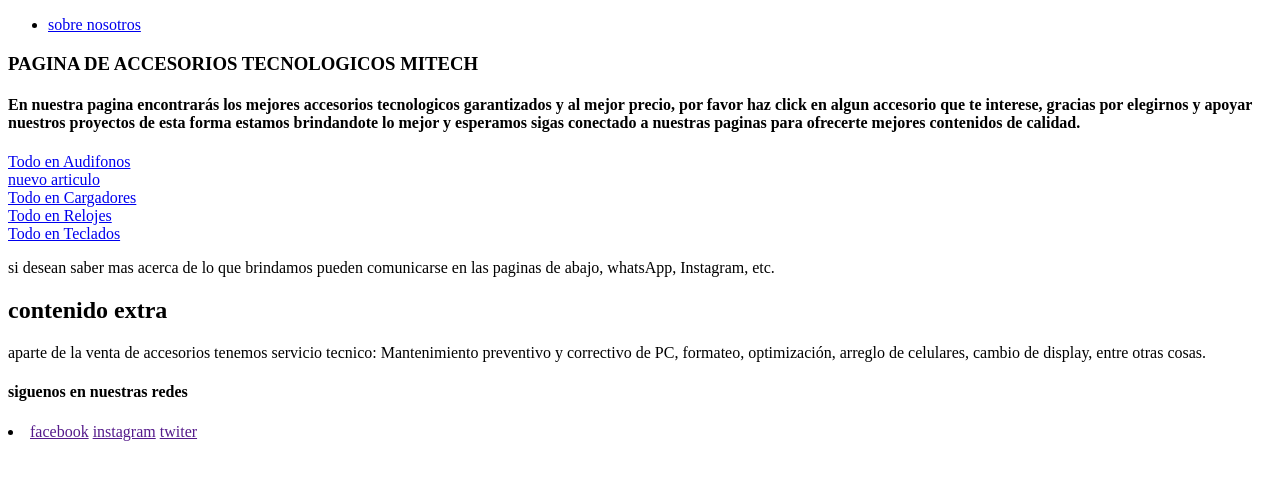
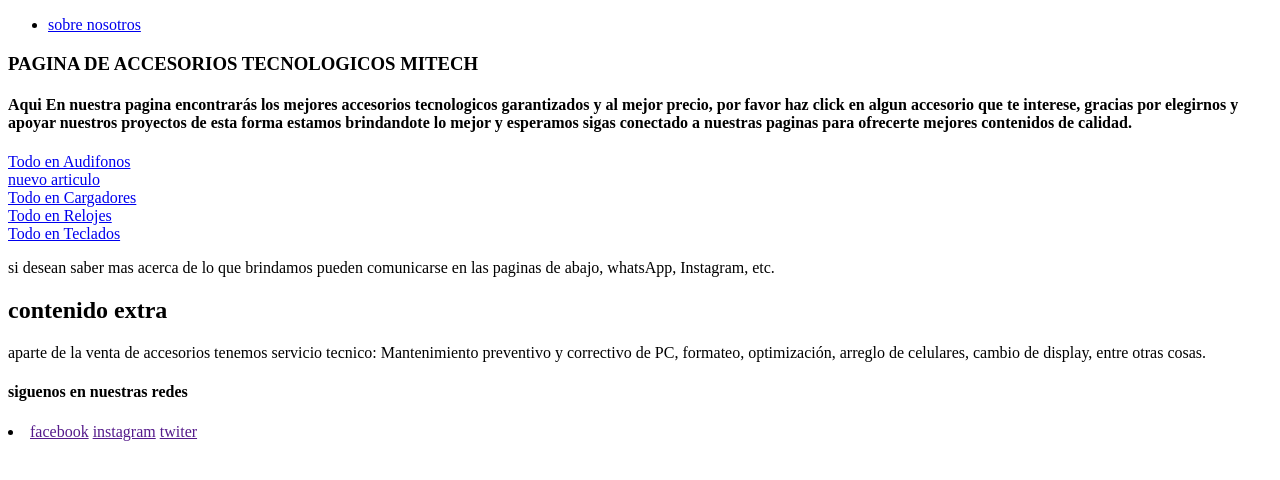
Before and after one commit to ingmiguel07/pagina-accesorios, a plain HTML site: page index.html in a window 1280 px wide. Drawn offline with Linux system fonts and the light colour scheme.

Commit message:
agrege nueva palabra

```diff
--- a/index.html
+++ b/index.html
@@ -33,7 +33,7 @@
           PAGINA DE ACCESORIOS TECNOLOGICOS MITECH
         </h1>
             <h4>
-                 En nuestra pagina encontrarás los mejores accesorios tecnologicos garantizados y al mejor precio, por favor haz click en algun accesorio que te interese, gracias por elegirnos y apoyar
+                  Aqui En nuestra pagina encontrarás los mejores accesorios tecnologicos garantizados y al mejor precio, por favor haz click en algun accesorio que te interese, gracias por elegirnos y apoyar
                   nuestros proyectos de esta forma estamos brindandote lo mejor y esperamos sigas conectado a nuestras paginas para ofrecerte mejores
                    contenidos de calidad.
             </h4>
```
